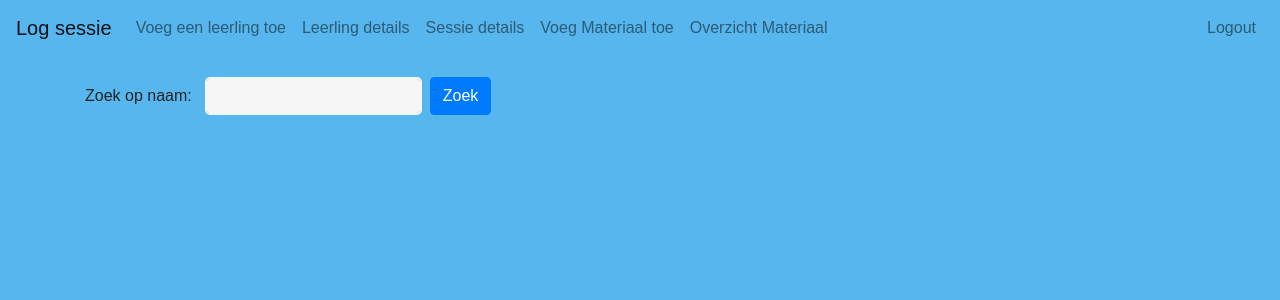
After one commit to arthikek/Schoolklaar, a Django app: page /Login/material_all/ in a window 1280 px wide. The commit adds this page. Shown: the top 300 px of the page. Run offline with Django 4.2, Linux system fonts and the light colour scheme; the visitor is signed in with stand-in values (Sample User, id 1); data that the repository does not hold is empty; some libraries are stand-ins or nearby versions.

Commit message:
major change materials

```diff
--- a/Login/apps.py
+++ b/Login/apps.py
@@ -4,3 +4,6 @@ from django.apps import AppConfig
 class MyAppConfig(AppConfig):
     default_auto_field = 'django.db.models.BigAutoField'
     name = 'Login'
+
+    def ready(self):
+            from . import signals
--- a/Login/models.py
+++ b/Login/models.py
@@ -46,7 +46,7 @@ class Materiaal(models.Model):
     vak = models.ForeignKey(Vak, on_delete=models.CASCADE)
     niveau = models.ForeignKey(Niveau, on_delete=models.CASCADE)
     klas = models.ForeignKey(Klas, on_delete=models.CASCADE)
-    omschrijving = models.TextField(default='nog te schrijven')
+    omschrijving = models.TextField(default='Schrijf de beschrijvingen zo uitgebreid mogelijk. We gaan dit later verwerken in een zoeksysteem')
 
     def __str__(self):
         return self.titel
@@ -98,7 +98,7 @@ class Sessie(models.Model):
     vak = models.ForeignKey(Vak, null=True, on_delete=models.SET_NULL)
 
     def __str__(self):
-        return f'Sessie {self.pk} ({self.Leerling}, {self.begeleider.username})'
+        return f'Sessie {self.pk} ({self.Leerling}, {self.begeleider})'
 
     def get_absolute_url(self):
         return reverse('Sessie_detail', kwargs={'pk': self.pk})
--- a/Login/templates/Login/add_materiaal.html
+++ b/Login/templates/Login/add_materiaal.html
@@ -4,7 +4,7 @@
 {% load crispy_forms_tags %}
 <div class="container">
     <h1>Upload Materiaal</h1>
-    <form method="POST">
+    <form method="POST" class="post-form" enctype="multipart/form-data">
         <div class="form-group">
         {% csrf_token %}
         {{ form|crispy}}
--- /dev/null
+++ b/Login/templates/Login/materiaal_all.html
@@ -0,0 +1,39 @@
+{% extends 'base.html' %}
+
+{% block content %}
+
+{% load static %}
+<form class="form-inline mb-3" method="get">
+  <label class="mr-2" for="student_name">Zoek op naam:</label>
+  <input type="text" class="form-control mr-2" name="student_name" id="student_name">
+  <button type="submit" class="btn btn-primary">Zoek</button>
+</form>
+
+<div class="container-md">
+    <div class="row">
+      {% for materiaal in object_list %}
+        <div class="col-md-4 mb-3">
+          <div class="card">
+            <img class="card-img-top" src="{% static 'Login/Schoolklaar.png' %}" alt="Card image cap">
+            <div class="card-body">
+              <h5 class="card-title">{{ materiaal.titel }}</h5>
+              <p class="card-text"> Niveau: {{ materiaal.niveau }}</p>
+              <p class="card-text"> Vak: {{ materiaal.vak}}</p>
+              <p class="card-text"> Klas: {{ materiaal.klas }}</p>
+              <p class="card-text"> Omschrijving: {{ materiaal.omschrijving }}</p>
+            </div>
+
+            <div class="card-body">
+              <a href="{% url 'Login:materiaal_update' materiaal.pk %}" class="card-link">Wijzig</a>
+              <a href="{% url 'Login:materiaal_delete' materiaal.pk %}" class="card-link">Verwijder</a>
+              <a href="{% url 'Login:materiaal_download' materiaal.pk %}" class="card-link">Download</a>
+
+
+          </div>
+          </div>
+        </div>
+      {% endfor %}
+    </div>
+  </div>
+
+{% endblock %}
--- a/Login/urls.py
+++ b/Login/urls.py
@@ -1,17 +1,27 @@
 from django.urls import path
-from .views import AddStudentView, StudentDetailView, AddSessieView, SessieDetailView, StudentListView, SessieListView, DeleteSessieView, UpdateSessieView, AddMateriaalView
+from .views import AddStudentView, DeleteMateriaalView, StudentDetailView, AddSessieView, SessieDetailView, StudentListView, SessieListView, DeleteSessieView, UpdateSessieView, AddMateriaalView,MateriaalListView, DeleteMateriaalView, UpdateMateriaalView,MateriaalDetailView,get
 
 app_name='Login'
 
 urlpatterns = [
+    # Student related urls
+    path('add_student/', AddStudentView.as_view(), name='add_student'),
+    path('student_all/', StudentListView.as_view(), name='student_all'),
+    path('student/<int:pk>/', StudentDetailView.as_view(), name='student_detail'),
+
+    # Sessie related urls
     path('', AddSessieView.as_view(), name='home'),
-    path('add_student/', AddStudentView.as_view(), name='add_student'),
     path('add_sessie/', AddSessieView.as_view(), name='add_sessie'),
-    path('student/<int:pk>/', StudentDetailView.as_view(), name='student_detail'),
+    path('sessie_all/', SessieListView.as_view(), name='sessie_all'),
     path('sessie/<int:pk>/', SessieDetailView.as_view(), name='sessie_detail'),
-    path('student_all/', StudentListView.as_view(), name='student_all'),
-    path('sessie_all/', SessieListView.as_view(), name='sessie_all'),
     path('sessie/<int:pk>/update/', UpdateSessieView.as_view(), name='sessie_update'),
     path('sessie/<int:pk>/delete/', DeleteSessieView.as_view(), name='sessie_delete'),
-    path('add_materiaal/', AddMateriaalView.as_view(), name='add_materiaal'),  # Add a trailing slash to the URL
+
+    # Materiaal related urls
+    path('add_materiaal/', AddMateriaalView.as_view(), name='add_materiaal'),
+    path('material_all/', MateriaalListView.as_view(), name='materiaal_all'),
+    path('materiaal/<int:pk>/', MateriaalDetailView.as_view(), name='materiaal_detail'),
+    path('materiaal/<int:pk>/delete/', DeleteMateriaalView.as_view(), name='materiaal_delete'),
+    path('materiaal/<int:pk>/update/', UpdateMateriaalView.as_view(), name='materiaal_update'),
+    path('materiaal/<int:pk>/download/', get, name='materiaal_download'),  # new URL for downloading a Materiaal
 ]
--- a/Login/views.py
+++ b/Login/views.py
@@ -12,6 +12,17 @@ from django.contrib.auth.mixins import LoginRequiredMixin
 from django.http.response import HttpResponse
 from django.db.models.query import QuerySet
 from django.contrib.auth.mixins import LoginRequiredMixin
+from django.shortcuts import render
+from django.http import HttpResponse , FileResponse
+
+
+
+def get(request, pk):
+    document = get_object_or_404(Materiaal, pk=pk)
+    response = HttpResponse(document.bestand, content_type='application/pdf')
+    response['Content-Disposition'] = f'attachment; filename="{document.bestand.name}"'
+    return response
+
 
 
 class DeleteSessieView(LoginRequiredMixin, DeleteView):
@@ -20,11 +31,32 @@ class DeleteSessieView(LoginRequiredMixin, DeleteView):
     success_url = reverse_lazy('Login:sessie_all')
 
 
+
+
+
+
+class DeleteMateriaalView(LoginRequiredMixin, DeleteView):
+    model = Materiaal
+    template_name = 'Login/delete_materiaal.html'
+    success_url = reverse_lazy('Login:materiaal_all')
+
+class UpdateMateriaalView(LoginRequiredMixin, UpdateView):
+    model = Materiaal
+    form_class = MateriaalForm
+    template_name = 'Login/update_materiaal.html'
+    success_url = reverse_lazy('Login:materiaal_all')
+
+
+
 class UpdateSessieView(LoginRequiredMixin, UpdateView):
     model = Sessie
     form_class = SessieForm
     template_name = 'Login/update_sessie.html'
     success_url = reverse_lazy('Login:sessie_all')
+
+    def form_valid(self, form):
+        form.save()
+        return super().form_valid(form)
 
 class AddStudentView(LoginRequiredMixin, CreateView):
     model = Leerling
@@ -42,7 +74,7 @@ class AddStudentView(LoginRequiredMixin, CreateView):
         if begeleider:
             scholen = begeleider.scholen.all()
         elif teamleider:
-            scholen = School.objects.filter(id=teamleider.school.id)
+            scholen = School.objects.filter(id=teamleider.school.pk)
         else:
             scholen = School.objects.none()
 
@@ -51,11 +83,11 @@ class AddStudentView(LoginRequiredMixin, CreateView):
         return form
 
 
-class AddMateriaalView(CreateView):
+class AddMateriaalView(LoginRequiredMixin, CreateView):
     model = Materiaal
-    fields = ['titel',  'vak', 'niveau', 'klas', 'omschrijving','bestand']
+    form_class = MateriaalForm
     template_name = 'Login/add_materiaal.html'
-    success_url = '/'  # Redirect to the home page
+    success_url = reverse_lazy('Login:materiaal_all')
 
 
 class AddSessieView(LoginRequiredMixin, CreateView):
@@ -114,6 +146,25 @@ class SessieListView(LoginRequiredMixin, ListView):
         return queryset
 
 
+class MateriaalListView(LoginRequiredMixin, ListView):
+    model = Materiaal
+    template_name = 'Login/materiaal_all.html'
+    context_object_name = 'materiaal'
+
+    def get_queryset(self):
+        queryset = super().get_queryset()
+        student_name = self.request.GET.get('student_name')
+        gebruiker = self.request.user
+        print(gebruiker)
+
+        begeleider = Begeleider.objects.filter(gebruiker=gebruiker).first()
+        if begeleider:
+            return Materiaal.objects.all()
+        else:
+            return Materiaal.objects.none()
+
+
+
 class StudentListView(LoginRequiredMixin, ListView):
     model = Leerling
     template_name = 'Login/student_all.html'
@@ -152,12 +203,7 @@ class SessieDetailView(LoginRequiredMixin, DetailView):
 
 
 
-def upload_file(request):
-    if request.method == "POST":
-        form = MateriaalForm(request.POST, request.FILES)
-        if form.is_valid():
-            form.save()
-            return HttpResponseRedirect('/')  # Redirect to the home page
-    else:
-        form = MateriaalForm()
-    return render(request, "upload.html", {"form": form})
+class MateriaalDetailView(LoginRequiredMixin, DetailView):
+    model = Materiaal
+    template_name = 'Login/materiaal_detail.html'
+    context_object_name = 'materiaal'
--- a/templates/base.html
+++ b/templates/base.html
@@ -35,6 +35,12 @@
                 <li class="nav-item">
                     <a class="nav-link" href="{% url 'Login:sessie_all' %}">Sessie details</a>
                 </li>
+                <li class="nav-item">
+                    <a class="nav-link" href="{% url 'Login:add_materiaal' %}">Voeg Materiaal toe</a>
+                </li>
+                <li class="nav-item">
+                    <a class="nav-link" href="{% url 'Login:materiaal_all' %}">Overzicht Materiaal</a>
+                </li>
             </ul>
 
             <!-- Logout link -->
```
Also changed, not shown: Login/signals.py (+60 -0 lines), Login/templates/Login/delete_materiaal.html (added, +11 -0 lines), Login/templates/Login/update_materiaal.html (added, +12 -0 lines), Werknemersapp/settings.py (+7 -3 lines), Login/migrations/0016_alter_materiaal_omschrijving_alter_sessie_begeleider.py (added), Login/migrations/0017_alter_sessie_begeleider.py (added), 1 other file.
